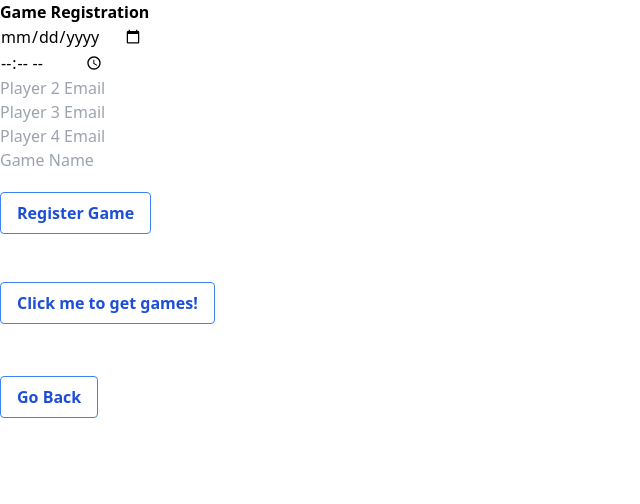
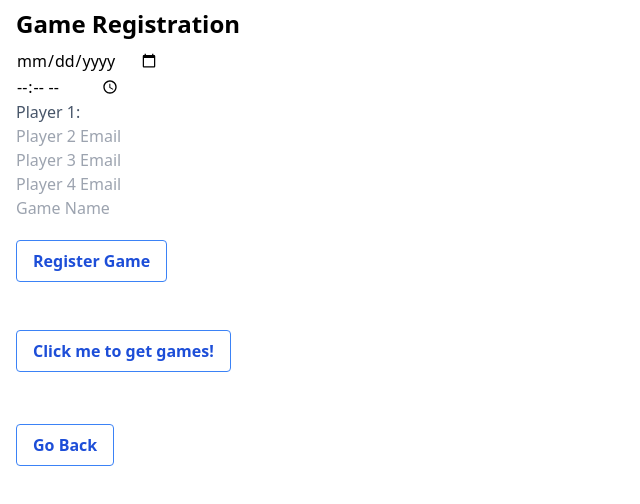
Before and after one commit to SE6361Team1/killerspades, a React (Create React App) app: page /Profile in a window 1280 px wide. Both pictures are taken after a click on the button "Go to Games". Shown: the top 504 px of the page, without its empty margins (0-640 px from the left). Built offline with nearby package versions, Linux system fonts and the light colour scheme; no server answers; the database is empty.

Commit message:
Fixed UI - Riya

```diff
--- a/src/Games/Games.js
+++ b/src/Games/Games.js
@@ -128,24 +128,25 @@ export function GamesList() {
 
     return (
     <>
-    <p>
+    <p className="px-4">
         <meta charSet="UTF-8" />
         <meta name="viewport" content="width=device-width, initial-scale=1.0" />
-        <strong>Game Registration</strong>
+        <h1 className="text-2xl font-semibold py-2">Game Registration</h1>
     </p>
 
 
     <div id="games"></div>
 
 
-
+    <div className="px-4">
         <form id="gameForm">
-        <input type="date" id="date" placeholder="Date Inputted from Calendar" /><br />
-        <input type="time" id="time" placeholder="Desired Time" /><br />
-        <input type="email" id="player2Email" placeholder ="Player 2 Email" /><br />
-        <input type='email' id='player3Email' placeholder ='Player 3 Email' /><br />
-        <input type='email' id='player4Email' placeholder ='Player 4 Email' /><br />
-        <input type='text' id='gameName' placeholder ='Game Name' /><br />
+            <input type="date" id="date" placeholder="Date Inputted from Calendar" /> <br />
+            <input type="time" id="time" placeholder="Desired Time" /> <br />
+            <h2 className="text-slate-600">Player 1: {localStorage.getItem("email")}</h2>
+            <input type="email" id="player2Email" placeholder ="Player 2 Email" /> <br />
+            <input type='email' id='player3Email' placeholder ='Player 3 Email' /> <br />
+            <input type='email' id='player4Email' placeholder ='Player 4 Email' /> <br />
+            <input type='text' id='gameName' placeholder ='Game Name' /> <br />
             <h1 className="py-5">
                 <button  className="bg-transparent hover:bg-blue-500 text-blue-700 font-semibold hover:text-white py-2 px-4 border border-blue-500 hover:border-transparent rounded" onClick={registerGame}>Register Game</button>
             </h1>
@@ -158,6 +159,7 @@ export function GamesList() {
         <h1 className="py-6">
                 <button  className="bg-transparent hover:bg-blue-500 text-blue-700 font-semibold hover:text-white py-2 px-4 border border-blue-500 hover:border-transparent rounded" onClick={goBack}>Go Back</button>
         </h1>
+    </div>
     </>
     )
 
--- a/src/Profile/Profile.js
+++ b/src/Profile/Profile.js
@@ -44,10 +44,6 @@ export function Profile() {
             <strong>Email: </strong>
             {localStorage.getItem("email")}
           </p>
-          <p>
-            <strong>Database Retrieval: </strong>
-            {getTestString()}
-          </p>
           <h1 className="py-4">
             <button  className="bg-transparent hover:bg-blue-500 text-blue-700 font-semibold hover:text-white py-2 px-4 border border-blue-500 hover:border-transparent rounded" onClick={handleLogOut}>Sign Out with Google</button>
           </h1>
```
Lines whose indentation alone changed are shown as unchanged.
